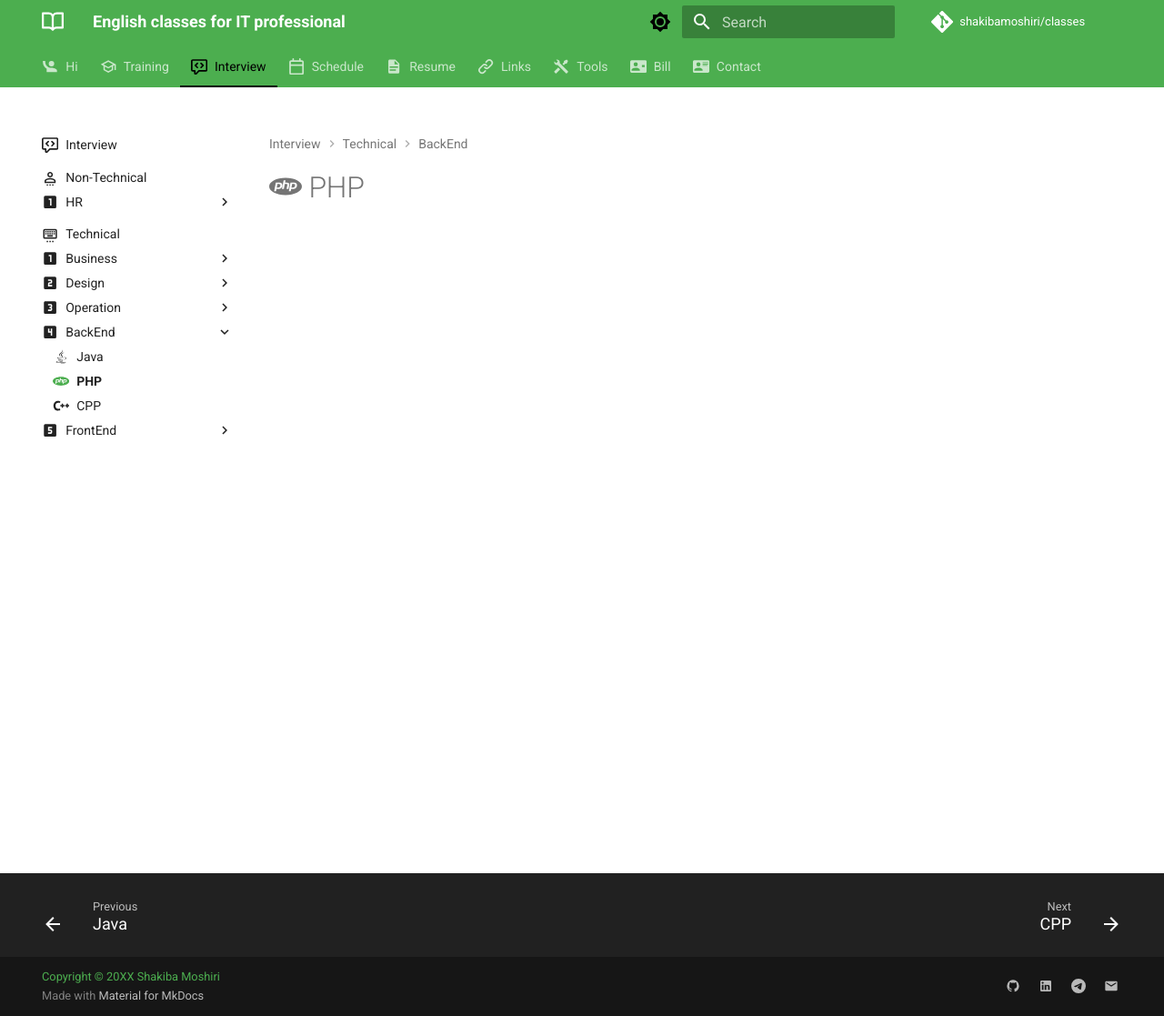
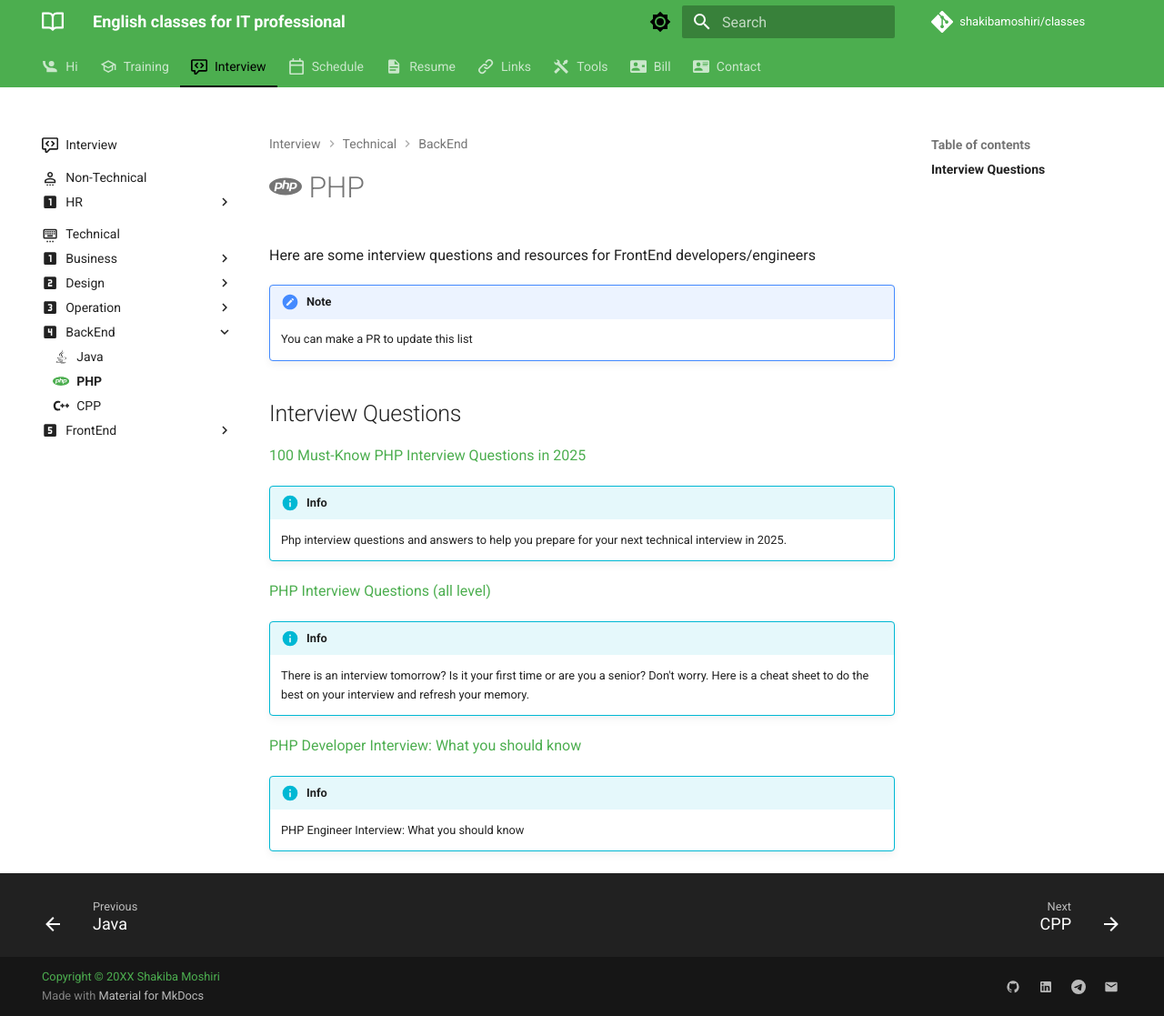
Before and after one commit to shakibamoshiri/classes, an MkDocs documentation site: the page built from docs/technical/backend/php.md, in a window 1280 px wide and 1117 px high. Shown: the whole window at 91% size. Built offline with MkDocs 1.6.1 and Material for MkDocs 9.7.7, drawn with Linux system fonts in a browser that asks for light colours; comment, search, counter and statistics services are not loaded.

Commit message:
Update backend for php questions

```diff
--- a/docs/technical/backend/php.md
+++ b/docs/technical/backend/php.md
@@ -3,3 +3,31 @@ icon: simple/php
 ---
 
 # :simple-php: PHP
+
+
+Here are some interview questions and resources for FrontEnd developers/engineers
+
+!!! note
+    You can make a PR to update this list
+
+## Interview Questions
+
+[100 Must-Know PHP Interview Questions in 2025](https://github.com/Devinterview-io/php-interview-questions)
+
+!!! info
+    Php interview questions and answers to help you prepare for your next technical interview in 2025.
+
+
+
+[PHP Interview Questions (all level)](https://github.com/zsoro2/php-interview-questions)
+
+!!! info
+    There is an interview tomorrow? Is it your first time or are you a senior?
+    Don't worry. Here is a cheat sheet to do the best on your interview and refresh your memory.
+
+
+
+[PHP Developer Interview: What you should know](https://gist.github.com/messified/6381844)
+
+!!! info
+    PHP Engineer Interview: What you should know
```
Also changed, not shown: docs/technical/backend/index.md (+10 -0 lines).
